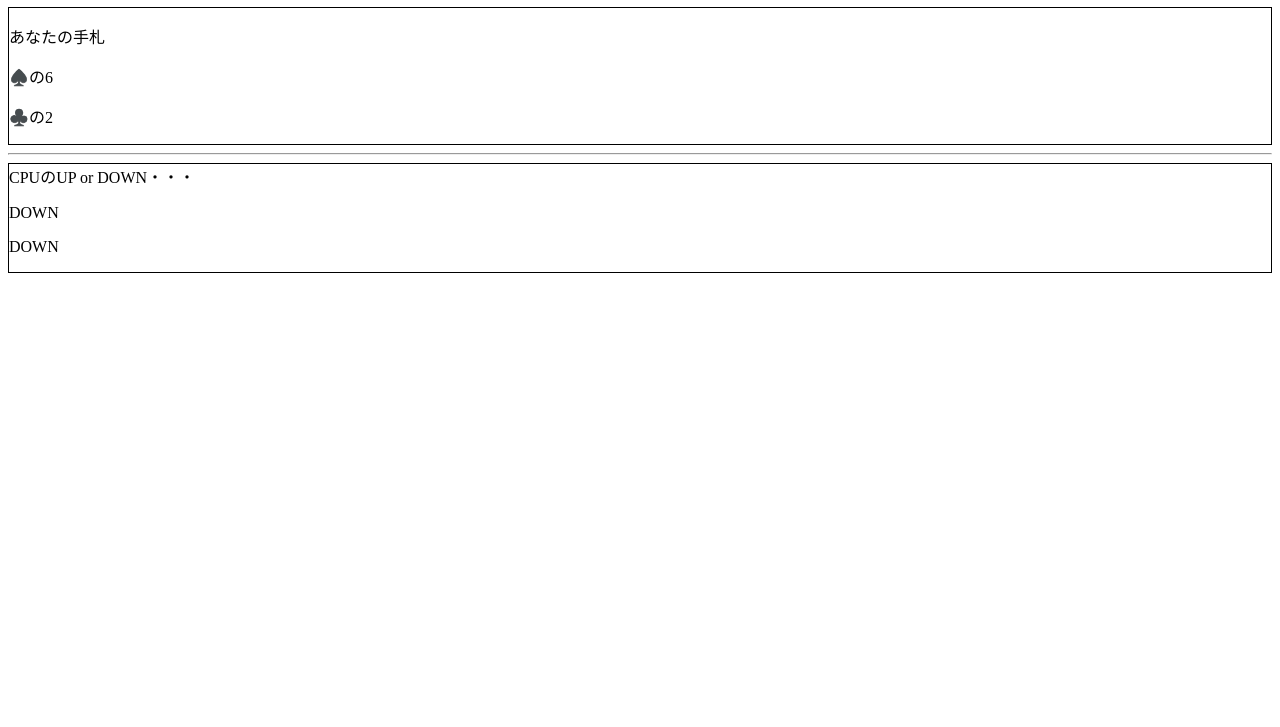
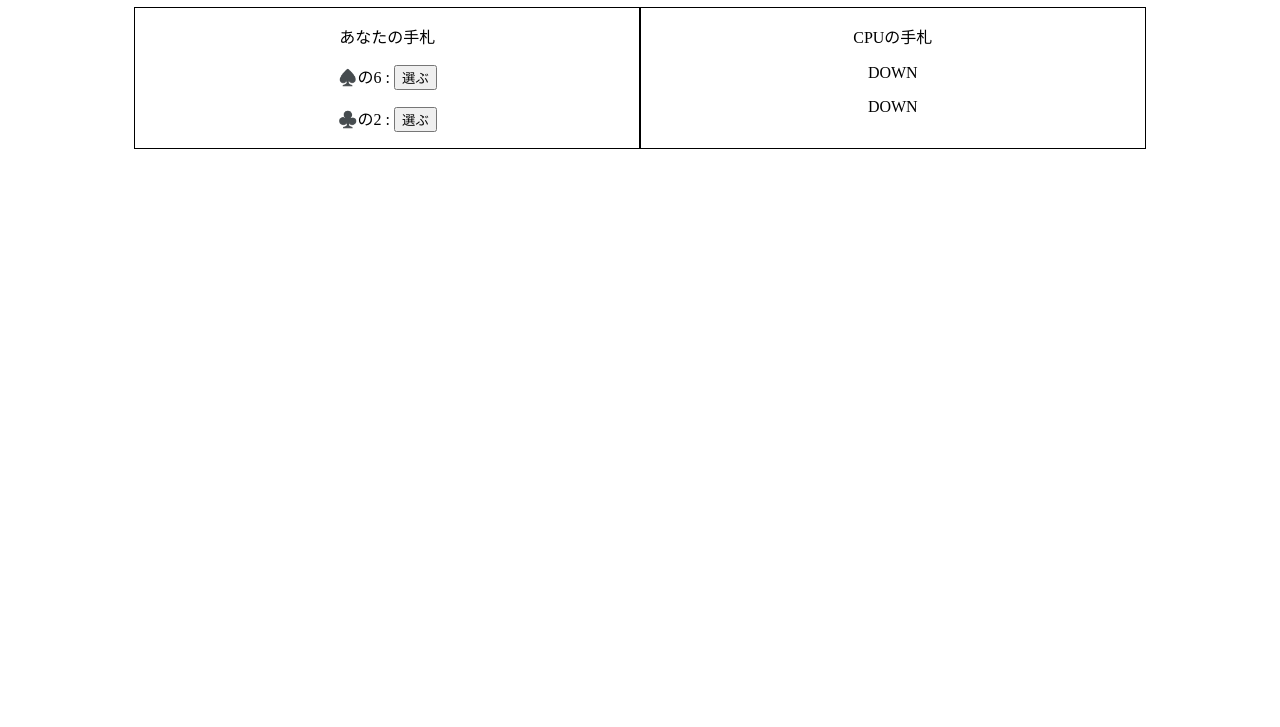
Before and after one commit to fs211108-nakajima-shunsuke/OnePoker, a plain HTML site: page index.html in a window 1280 px wide. Shown: the part 73-800 px from the top of the page. Drawn offline with Linux system fonts and the light colour scheme.

Commit message:
can select card

```diff
--- a/css/style.css
+++ b/css/style.css
@@ -1,8 +1,30 @@
-#hand{
-    border : 0.1mm solid black;
+body {
+  text-align: center;
+}
 
+#hand {
+  border: 0.1mm solid black;
 }
-#up-down{
-    border : 0.1mm solid black;
+#up-down {
+  border: 0.1mm solid black;
+}
 
+.game-zone {
+  width: 80%;
+  margin: 0 10%;
 }
+
+.hand-zone {
+  display: flex;
+  justify-content: center;
+}
+
+.duel-zone {
+  margin-top: 20px;
+  display: flex;
+  justify-content: center;
+}
+
+.flex-item {
+  flex: 1;
+}
--- a/index.html
+++ b/index.html
@@ -9,9 +9,16 @@
 </head>
 <body>
     <h1>One Poker</h1>
-    <div id="hand"></div>
-    <hr>
-    <div id="up-down"></div>
+    <div class="game-zone">
+        <div class="hand-zone">
+            <div id="hand" class="flex-item"></div>
+            <div id="up-down" class="flex-item"></div>
+        </div>
+        <div class="duel-zone">
+            <div id="you-selected-card" class="flex-item"></div>
+            <div id="cpu-selected-card" class="flex-item"></div>
+        </div>
+    </div>
     <script src="./src/main.js" type="module"></script>
 </body>
 </html>
--- a/src/main.js
+++ b/src/main.js
@@ -52,20 +52,47 @@ dealCard(deck, cpu);
 dealCard(deck, you);
 dealCard(deck, cpu);
 
+let yourSelectCard = {};
+let cpuSelectCard = {};
+
+const decideYourCard = (card) => {
+  let selectCardEle = document.getElementById('you-selected-card');
+  selectCardEle.innerHTML = `${card.suit}の${card.value}`;
+};
+
+const decideCpuCard = (cpu) => {
+  if(cpu.hand[0].value > cpu.hand[1].value){
+    cpuSelectCard = {suit : cpu.hand[0].suit, value : cpu.hand[0].value};
+  } else {
+    cpuSelectCard = {suit : cpu.hand[1].suit, value : cpu.hand[1].value};
+  }
+  let selectCardEle = document.getElementById('cpu-selected-card');
+  selectCardEle.innerHTML = `${cpuSelectCard.suit}の${cpuSelectCard.value}`;
+};
+
 const showHand = (player) => {
   let yourHandElement = document.getElementById("hand");
   let handNameElement = document.createElement("p");
-  handNameElement.innerHTML = player.name + 'の手札';
+  handNameElement.innerHTML = player.name + "の手札";
   yourHandElement.appendChild(handNameElement);
   for (let i = 0; i < player.hand.length; i++) {
     let suit = player.hand[i].suit;
     let value = player.hand[i].value;
 
-    let cardElement = document.createElement("p");
-    cardElement.textContent = suit + "の" + value;
+    let btn = document.createElement("button");
+    btn.textContent = "選ぶ";
+    btn.onclick = () => {
+      yourSelectCard = {suit , value};
+      decideYourCard(yourSelectCard);
+      decideCpuCard(cpu);
+    };
+    let cardElement = document.createElement("div");
+    cardElement.innerHTML = `<p>${suit}の${value} : </p>`;
+    cardElement.childNodes[0].appendChild(btn);
     yourHandElement.appendChild(cardElement);
   }
 };
+
 const logHand = (player) => {
   out(`${player.name}の手札`);
   for (let i = 0; i < player.hand.length; i++) {
@@ -80,44 +107,44 @@ logHand(cpu);
 
 const showUpDown = (player) => {
   const isUpNumber = (number) => {
-    if(number > BIGGEST_DOWN_NUMBER || number === 1){
+    if (number > BIGGEST_DOWN_NUMBER || number === 1) {
       return true;
     } else {
       return false;
     }
-  }
+  };
 
-  let upDownElement = document.getElementById('up-down');
-  let upDownNameElement = document.createElement('p');
-  upDownElement.textContent = player.name + 'のUP or DOWN・・・';
+  let upDownElement = document.getElementById("up-down");
+  let upDownNameElement = document.createElement("p");
+  upDownNameElement.textContent = player.name + 'の手札';
   upDownElement.appendChild(upDownNameElement);
   for (let i = 0; i < player.hand.length; i++) {
     let value = player.hand[i].value;
     let num = parseValueToNumber(value);
-    let newUpDownElement = document.createElement('p');
-    if(isUpNumber(num)){
-      newUpDownElement.textContent = 'UP';
+    let newUpDownElement = document.createElement("p");
+    if (isUpNumber(num)) {
+      newUpDownElement.textContent = "UP";
     } else {
-      newUpDownElement.textContent = 'DOWN';
+      newUpDownElement.textContent = "DOWN";
     }
     upDownElement.appendChild(newUpDownElement);
   }
-}
+};
 
-const parseValueToNumber = (value) =>{
-  switch(value){
-    case 'A' :
+const parseValueToNumber = (value) => {
+  switch (value) {
+    case "A":
       return 1;
-    case 'J' :
+    case "J":
       return 11;
-    case 'Q' :
+    case "Q":
       return 12;
-    case 'K' :
+    case "K":
       return 13;
-    default :
+    default:
       return parseInt(value);
   }
   return 0;
-}
+};
 
 showUpDown(cpu);
```
